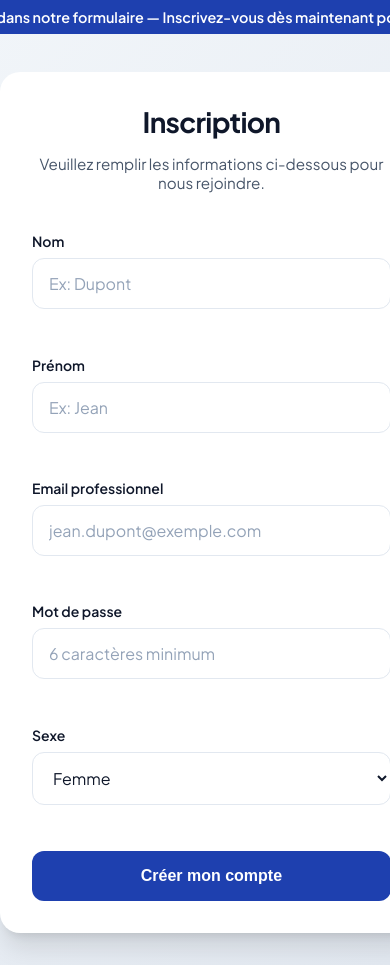
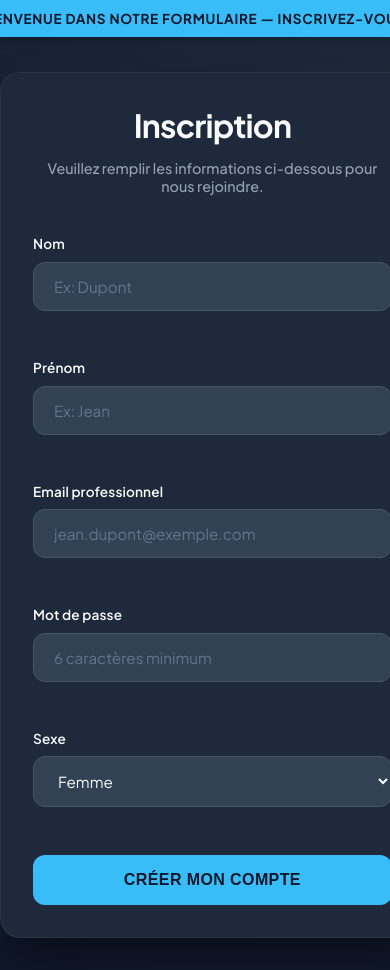
Before and after one commit to cha454/formulaire-firebase, a React (Vite) app: page / in a window 390 px wide. Shown: the top 970 px of the page. Built offline with nearby package versions, Linux system fonts and the light colour scheme; no server answers.

Commit message:
Design : passage au mode sombre premium (Dark Tech style)

```diff
--- a/src/style.css
+++ b/src/style.css
@@ -1,35 +1,53 @@
 :root {
-  --primary: #1e40af; /* Bleu Royal Professionnel */
-  --primary-hover: #1e3a8a;
-  --bg-gradient: linear-gradient(135deg, #f1f5f9 0%, #e2e8f0 100%);
-  --text-main: #0f172a; /* Bleu Nuit Profond */
-  --text-muted: #475569;
-  --error: #be123c;
-  --success: #15803d;
-  --white: #ffffff;
-  --input-bg: #ffffff;
-  --shadow: 0 1px 3px 0 rgba(0, 0, 0, 0.1), 0 1px 2px -1px rgba(0, 0, 0, 0.1);
-  --container-shadow: 0 20px 25px -5px rgba(0, 0, 0, 0.1), 0 8px 10px -6px rgba(0, 0, 0, 0.1);
+  --primary: #ffffff; /* Texte et accents clairs */
+  --primary-hover: #e2e8f0;
+  --bg-dark: #0f172a; /* Bleu nuit presque noir */
+  --bg-container: #1e293b; /* Ardoise foncée */
+  --accent: #38bdf8; /* Bleu ciel pour les touches de couleur pro */
+  --text-main: #f8fafc;
+  --text-muted: #94a3b8;
+  --error: #fb7185;
+  --success: #34d399;
+  --input-bg: #334155;
+  --input-border: #475569;
+  --shadow: 0 25px 50px -12px rgba(0, 0, 0, 0.5);
+}
+
+body {
+  margin: 0;
+  padding: 0;
+  background-color: var(--bg-dark);
+  background-image: radial-gradient(circle at top right, #1e293b, #0f172a);
+  font-family: 'Plus Jakarta Sans', sans-serif;
+  display: flex;
+  justify-content: center;
+  align-items: center;
+  min-height: 100vh;
+  color: var(--text-main);
+  padding-top: 40px;
 }
 
 .marquee-container {
   width: 100%;
   overflow: hidden;
-  background-color: var(--primary);
-  color: white;
-  padding: 8px 0;
+  background-color: var(--accent);
+  color: var(--bg-dark);
+  padding: 10px 0;
   position: absolute;
   top: 0;
   left: 0;
-  font-size: 0.9rem;
-  font-weight: 600;
+  font-size: 0.85rem;
+  font-weight: 700;
+  letter-spacing: 0.05em;
+  text-transform: uppercase;
   z-index: 10;
+  box-shadow: 0 2px 10px rgba(0,0,0,0.3);
 }
 
 .marquee-text {
   display: inline-block;
   white-space: nowrap;
-  animation: marquee 15s linear infinite;
+  animation: marquee 20s linear infinite;
   padding-left: 100%;
 }
 
@@ -38,36 +56,23 @@
   100% { transform: translate(-100%, 0); }
 }
 
-body {
-  margin: 0;
-  padding: 0;
-  background: var(--bg-gradient);
-  font-family: 'Plus Jakarta Sans', sans-serif;
-  display: flex;
-  justify-content: center;
-  align-items: center;
-  min-height: 100vh;
-  color: var(--text-main);
-  padding-top: 40px; /* Espace pour le bandeau défilant */
-}
-
 .container {
-  background-color: var(--white);
+  background-color: var(--bg-container);
   padding: 3rem;
   border-radius: 24px;
-  box-shadow: var(--container-shadow);
+  box-shadow: var(--shadow);
   width: 90%;
   max-width: 480px;
   margin: 2rem auto;
-  transition: transform 0.3s ease;
+  border: 1px solid rgba(255, 255, 255, 0.05);
 }
 
 h1 {
   margin-top: 0;
   margin-bottom: 0.5rem;
-  color: var(--text-main);
+  color: var(--white);
   font-size: 2rem;
-  font-weight: 700;
+  font-weight: 800;
   text-align: center;
   letter-spacing: -0.025em;
 }
@@ -76,7 +81,8 @@ h1 {
   text-align: center;
   color: var(--text-muted);
   margin-bottom: 2.5rem;
-  font-size: 0.95rem;
+  font-size: 0.9rem;
+  font-weight: 500;
 }
 
 .form-group {
@@ -86,36 +92,37 @@ h1 {
 
 label {
   display: block;
-  margin-bottom: 0.5rem;
+  margin-bottom: 0.6rem;
   font-weight: 600;
   color: var(--text-main);
-  font-size: 0.875rem;
+  font-size: 0.85rem;
+  letter-spacing: 0.01em;
 }
 
 input,
 select {
   width: 100%;
-  padding: 0.875rem 1rem;
-  border: 1.5px solid #e2e8f0;
+  padding: 0.875rem 1.25rem;
+  border: 1.5px solid var(--input-border);
   border-radius: 12px;
-  font-size: 1rem;
+  font-size: 0.95rem;
   font-family: inherit;
   box-sizing: border-box;
   background-color: var(--input-bg);
-  transition: all 0.2s ease;
+  transition: all 0.2s cubic-bezier(0.4, 0, 0.2, 1);
   color: var(--text-main);
 }
 
 input::placeholder {
-  color: #94a3b8;
+  color: #64748b;
 }
 
 input:focus,
 select:focus {
   outline: none;
-  border-color: var(--primary);
-  background-color: var(--white);
-  box-shadow: 0 0 0 4px rgba(99, 102, 241, 0.1);
+  border-color: var(--accent);
+  background-color: #1e293b;
+  box-shadow: 0 0 0 4px rgba(56, 189, 248, 0.15);
 }
 
 input.invalid {
@@ -123,26 +130,26 @@ input.invalid {
 }
 
 input.invalid:focus {
-  box-shadow: 0 0 0 4px rgba(239, 68, 68, 0.1);
+  box-shadow: 0 0 0 4px rgba(251, 113, 121, 0.15);
 }
 
 .error-message {
   color: var(--error);
   font-size: 0.75rem;
-  margin-top: 0.4rem;
-  font-weight: 500;
+  margin-top: 0.5rem;
+  font-weight: 600;
   height: 1rem;
 }
 
 button {
   width: 100%;
   padding: 1rem;
-  background-color: var(--primary);
-  color: white;
+  background-color: var(--accent);
+  color: var(--bg-dark);
   border: none;
   border-radius: 12px;
   font-size: 1rem;
-  font-weight: 700;
+  font-weight: 800;
   cursor: pointer;
   transition: all 0.2s ease;
   margin-top: 1rem;
@@ -150,12 +157,14 @@ button {
   justify-content: center;
   align-items: center;
   gap: 0.75rem;
+  text-transform: uppercase;
+  letter-spacing: 0.025em;
 }
 
 button:hover:not(:disabled) {
-  background-color: var(--primary-hover);
-  transform: translateY(-1px);
-  box-shadow: 0 4px 12px rgba(99, 102, 241, 0.25);
+  background-color: #7dd3fc;
+  transform: translateY(-2px);
+  box-shadow: 0 10px 15px -3px rgba(56, 189, 248, 0.3);
 }
 
 button:active:not(:disabled) {
@@ -163,23 +172,21 @@ button:active:not(:disabled) {
 }
 
 button:disabled {
-  opacity: 0.6;
+  opacity: 0.5;
   cursor: not-allowed;
-  filter: grayscale(0.5);
 }
 
 /* Success State */
 .success-container {
   text-align: center;
-  padding: 1rem 0;
 }
 
 .success-icon-wrapper {
   width: 80px;
   height: 80px;
-  background-color: rgba(34, 197, 94, 0.1);
+  background-color: rgba(52, 211, 153, 0.1);
   color: var(--success);
-  border-radius: 50%;
+  border-radius: 20px;
   display: flex;
   align-items: center;
   justify-content: center;
@@ -189,20 +196,16 @@ button:disabled {
 }
 
 @keyframes scaleIn {
-  from { transform: scale(0); }
-  to { transform: scale(1); }
-}
-
-.success-container h1 {
-  color: var(--success);
+  from { transform: scale(0) rotate(-10deg); }
+  to { transform: scale(1) rotate(0deg); }
 }
 
 /* Spinner */
 .spinner {
   width: 1.25rem;
   height: 1.25rem;
-  border: 2.5px solid rgba(255, 255, 255, 0.3);
-  border-top-color: #fff;
+  border: 3px solid rgba(15, 23, 42, 0.2);
+  border-top-color: var(--bg-dark);
   border-radius: 50%;
   animation: spin 0.8s linear infinite;
 }
@@ -218,8 +221,4 @@ button:disabled {
     width: 92%;
     border-radius: 20px;
   }
-
-  h1 {
-    font-size: 1.75rem;
-  }
 }
```
